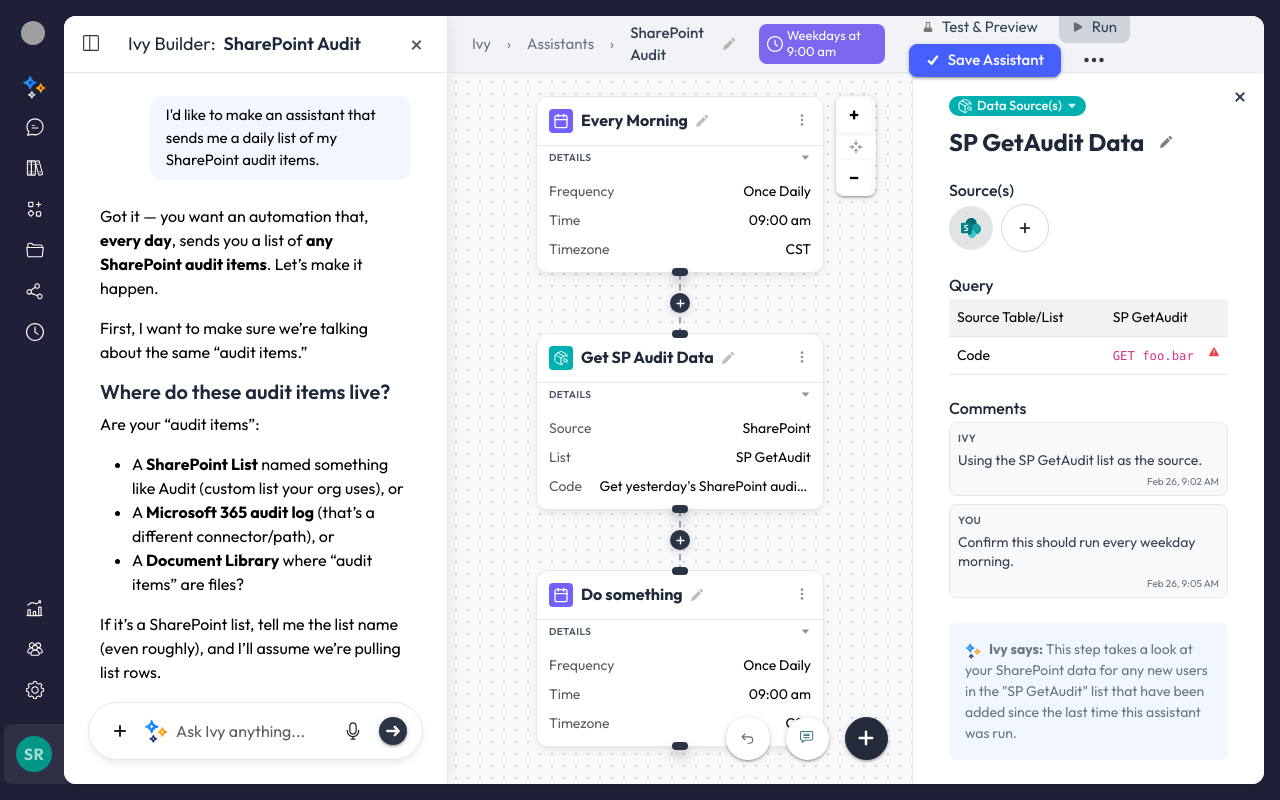
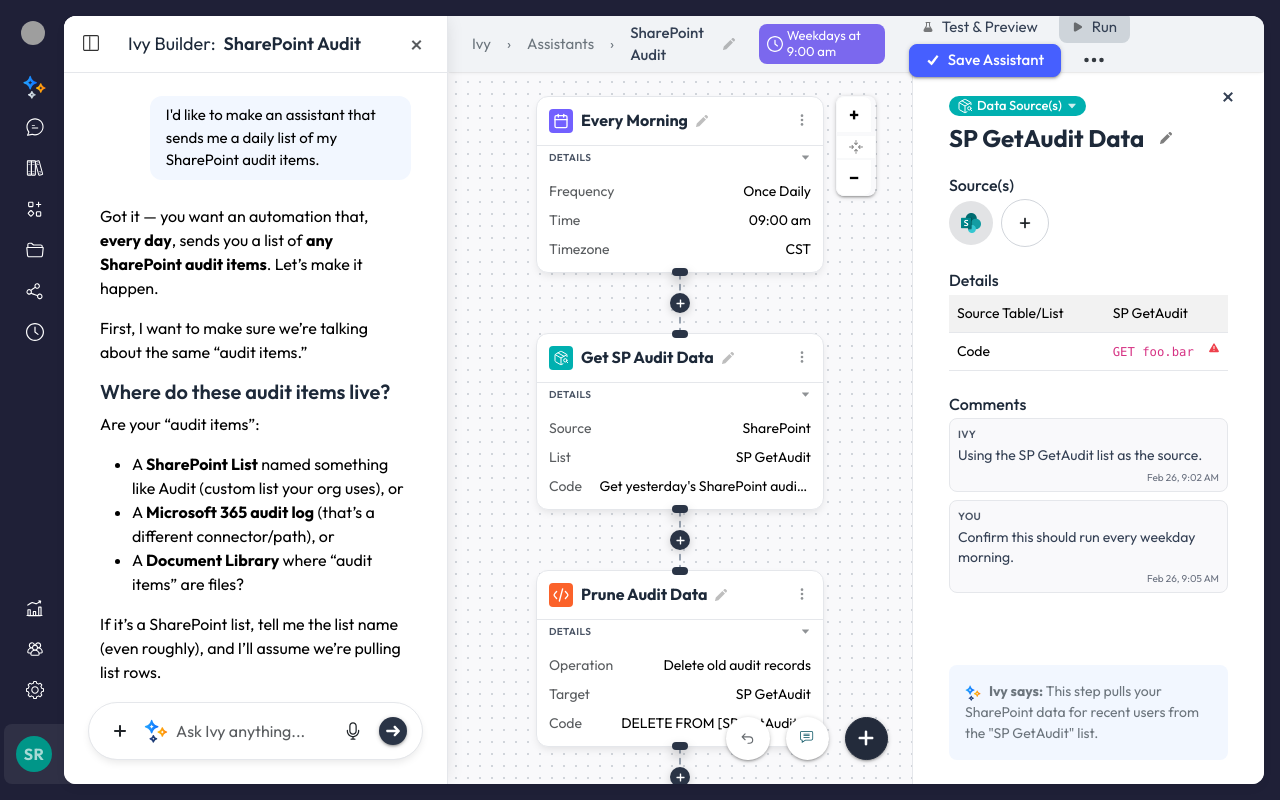
Before and after one commit to sdthornton/ivy-by-genuity, a Vue app: page /assistants in a window 1280 px wide. Built offline with nearby package versions, Linux system fonts and the light colour scheme; grey boxes are pictures that could not be loaded.

Commit message:
Before scheduling dropdown.

```diff
--- a/src/components/Assistants.vue
+++ b/src/components/Assistants.vue
@@ -7,13 +7,15 @@
 import ChatBox from "./shared/ChatBox.vue";
 import Step2Info  from "./assistants/step2Info.vue";
 import AssistantBuilder from "./assistants/AssistantBuilder.vue";
+import { MOCK_STEP_COUNT } from "./assistants/mockSteps";
 import { ref, watch, nextTick, onMounted, onBeforeUnmount } from "vue";
 
 // Most of this is mock work to demo the chat response and scroll functionality
 
 const PREVIEW_ALL_MESSAGES = true; // temporary visual-tuning mode
-const buildStep = ref(PREVIEW_ALL_MESSAGES ? 3 : 0);
+const buildStep = ref(PREVIEW_ALL_MESSAGES ? MOCK_STEP_COUNT : 0);
 const showSidebar = ref(PREVIEW_ALL_MESSAGES);
+const selectedSidebarStepId = ref(2);
 const assistantTitle = ref(PREVIEW_ALL_MESSAGES ? "SharePoint Audit" : "New Assistant");
 const chatContent = ref(null);
 const conversationContent = ref(null);
@@ -104,6 +106,11 @@
   scrollObserver?.disconnect();
 });
 
+const onBuilderStepSelect = (nodeId) => {
+  selectedSidebarStepId.value = Number(nodeId) || selectedSidebarStepId.value;
+  showSidebar.value = true;
+};
+
 </script>
 
 <template>
@@ -169,13 +176,13 @@
       <AssistantBuilder
         class="col p-4"
         :current-builder-step="buildStep"
-        @toggleSidebar="!PREVIEW_ALL_MESSAGES && (showSidebar = !showSidebar)"
+        @toggleSidebar="onBuilderStepSelect"
       />
       <article
         v-if="showSidebar"
         class="col-auto side-content bg-white"
       >
-        <Step2Info @close="showSidebar = false" />
+        <Step2Info :selected-step-id="selectedSidebarStepId" @close="showSidebar = false" />
       </article>
     </div>
   </section>
--- a/src/components/assistants/AssistantBuilder.vue
+++ b/src/components/assistants/AssistantBuilder.vue
@@ -5,6 +5,7 @@
 import interact from "interactjs";
 import { onMounted, onBeforeUnmount, reactive, defineEmits, defineProps, watch, ref, nextTick, computed } from "vue";
 import StepOptionsDropdown from "../shared/StepOptionsDropdown.vue";
+import { createBuilderNodeTemplates } from "./mockSteps";
 
 const emit = defineEmits(["toggleSidebar"]);
 
@@ -27,17 +28,23 @@
 const panOffset = reactive({ x: 0, y: 0 });
 const panState = reactive({ startX: 0, startY: 0, baseX: 0, baseY: 0 });
 const isPanning = ref(false);
+const isRecentering = ref(false);
 const zoomLevel = ref(1);
 const ZOOM_STEP = 0.1;
 const MIN_ZOOM = 0.5;
 const MAX_ZOOM = 2;
+const RECENTER_TRANSITION_MS = 160;
 
 const canvasPanStyle = computed(() => ({
   backgroundPosition: `${panOffset.x + 2}px ${panOffset.y + 4}px`,
 }));
 
-const scenePanStyle = computed(() => ({
-  transform: `translate3d(${panOffset.x}px, ${panOffset.y}px, 0) scale(${zoomLevel.value})`,
+const sceneTranslateStyle = computed(() => ({
+  transform: `translate3d(${panOffset.x}px, ${panOffset.y}px, 0)`,
+}));
+
+const sceneScaleStyle = computed(() => ({
+  transform: `scale(${zoomLevel.value})`,
 }));
 
 function findNodeById(id) {
@@ -72,7 +79,21 @@
   panState.baseY = baseTopOffset;
 }
 
+let recenterTimer = 0;
+function beginRecenteringTransition() {
+  if (recenterTimer) {
+    window.clearTimeout(recenterTimer);
+  }
+
+  isRecentering.value = true;
+  recenterTimer = window.setTimeout(() => {
+    isRecentering.value = false;
+    recenterTimer = 0;
+  }, RECENTER_TRANSITION_MS);
+}
+
 function recenterCanvas() {
+  beginRecenteringTransition();
   resetCanvasToBasePoint();
   zoomLevel.value = 1;
   scheduleConnectionLineUpdate();
@@ -108,6 +129,11 @@
     return;
   }
 
+  if (recenterTimer) {
+    window.clearTimeout(recenterTimer);
+    recenterTimer = 0;
+  }
+  isRecentering.value = false;
   isPanning.value = true;
   panState.startX = event.clientX;
   panState.startY = event.clientY;
@@ -145,19 +171,21 @@
   canvasSize.width = canvasEl.clientWidth;
   canvasSize.height = canvasEl.clientHeight;
 
-  const canvasRect = canvasEl.getBoundingClientRect();
   const nodeEls = Array.from(canvasEl.querySelectorAll(".assistant-step[data-step-id]"));
   const anchors = new Map();
 
   nodeEls.forEach((el) => {
     const nodeId = String(el.dataset.stepId || "");
     if (!nodeId) return;
-    const rect = el.getBoundingClientRect();
-    const scale = zoomLevel.value || 1;
+    const node = findNodeById(nodeId);
+    if (!node) return;
+
+    const visualLeft = el.offsetLeft + node.x;
+    const visualTop = el.offsetTop + node.y;
     anchors.set(nodeId, {
-      x: (rect.left + rect.width / 2 - canvasRect.left - panOffset.x) / scale,
-      topY: (rect.top - canvasRect.top - panOffset.y) / scale,
-      bottomY: (rect.bottom - canvasRect.top - panOffset.y) / scale,
+      x: visualLeft + (el.offsetWidth / 2),
+      topY: visualTop,
+      bottomY: visualTop + el.offsetHeight,
     });
   });
 
@@ -242,9 +270,7 @@
 
 /* BEGIN MOCK DATA */
 
-const scheduleNode = { id: 1, type: "schedule", title: "Every Morning", data: { frequency: "Once Daily", time: "09:00 am", timezone: "CST"}, detailsCollapsed: false, connections: [2], x: 0,  y: 0 };
-const lookupNewNode = { id: 2, type: "lookup", title: "Get SP Audit Data", data: { source: "SharePoint", list: "SP GetAudit", code: "Get yesterday's SharePoint audit activity if present." }, detailsCollapsed: false, connections: [3],  x: 0, y: 60 };
-const emailDataNode = { id: 3, type: "schedule", title: "Do something", data: { frequency: "Once Daily", time: "09:00 am", timezone: "CST"}, detailsCollapsed: false, connections: [],  x: 0,  y: 120 };
+const initialNodeTemplates = createBuilderNodeTemplates();
 
 const nodes = reactive([]);
 
@@ -314,10 +340,9 @@
   () => props.currentBuilderStep,
   (newStep) => {
     nodes.splice(0, nodes.length);
-
-    if (newStep >= 1) nodes.push(cloneNodeTemplate(scheduleNode));
-    if (newStep >= 2) nodes.push(cloneNodeTemplate(lookupNewNode));
-    if (newStep >= 3) nodes.push(cloneNodeTemplate(emailDataNode));
+    initialNodeTemplates
+      .slice(0, Math.max(0, newStep))
+      .forEach((template) => nodes.push(cloneNodeTemplate(template)));
 
     nextTick(() => scheduleConnectionLineUpdate());
   },
@@ -332,6 +357,10 @@
   window.removeEventListener("resize", scheduleConnectionLineUpdate);
   if (lineRaf) cancelAnimationFrame(lineRaf);
   lineRaf = 0;
+  if (recenterTimer) {
+    window.clearTimeout(recenterTimer);
+    recenterTimer = 0;
+  }
 });
 
 </script>
@@ -340,18 +369,27 @@
   <article
     ref="canvas"
     class="assistant-builder-canvas"
-    :class="{ 'assistant-builder-canvas--panning': isPanning }"
+    :class="{
+      'assistant-builder-canvas--panning': isPanning,
+      'assistant-builder-canvas--recentering': isRecentering,
+    }"
     :style="canvasPanStyle"
     @pointerdown="startCanvasPan"
     @pointermove="moveCanvasPan"
     @pointerup="endCanvasPan"
     @pointercancel="endCanvasPan"
   >
-    <div class="assistant-builder-scene" :style="scenePanStyle">
+    <div
+      class="assistant-builder-scene"
+      :class="{ 'assistant-builder-scene--recentering': isRecentering }"
+      :style="sceneTranslateStyle"
+    >
+      <div class="assistant-builder-scene-scale" :style="sceneScaleStyle">
         <svg
           class="assistant-step-connections"
           :width="canvasSize.width"
           :height="canvasSize.height"
+          overflow="visible"
           aria-hidden="true"
         >
           <line
@@ -370,7 +408,8 @@
 	          class="assistant-step-inline-add"
 	          :style="{ left: `${line.midX}px`, top: `${line.midY}px` }"
 	        >
-        <template #trigger>
+	          <template #trigger="{ open }">
+	            <div class="builder-zoom-tooltip-wrap assistant-step-inline-tooltip-wrap">
 	              <button
 	                type="button"
 	                class="assistant-step-inline-add-btn d-flex align-items-center justify-content-center"
@@ -378,6 +417,8 @@
 	              >
 	                <img src="../../assets/plus-round.svg" width="11" height="11" class="d-block invert-to-white opacity-90">
 	              </button>
+	              <div v-if="!open" class="builder-zoom-tooltip true-small" role="tooltip">Add a step here.</div>
+	            </div>
 	          </template>
 	        </StepOptionsDropdown>
 
@@ -401,11 +442,19 @@
 	          </div>
 
 	          <div class="assistant-step-header border-bottom px-2.5 py-2.5 d-flex align-items-center justify-content-start">
-            <div v-if="node.type === 'schedule'" style="border-radius: 0.25rem;" class="bg-schedule me-2 p-1">
-              <img src="../../assets/sim-ai/calendar.svg" width="16" height="16" class="d-block">
-            </div>
-            <div v-if="node.type === 'lookup'" style="border-radius: 0.25rem;" class="bg-lookup me-2 p-1">
-              <img src="../../assets/sim-ai/lookup.svg" width="16" height="16" class="d-block">
+	            <div
+	              v-if="node.typeMeta"
+	              style="border-radius: 0.25rem;"
+	              class="me-2 p-1"
+	              :class="node.typeMeta.bgClass"
+	            >
+	              <img
+	                :src="node.typeMeta.icon"
+	                width="16"
+	                height="16"
+	                class="d-block"
+	                :class="{ 'invert-to-white': node.typeMeta.iconInvert }"
+	              >
 	            </div>
 	            <h6 class="fw-bold mb-0 me-2">
 	              {{  node.title }}
@@ -421,6 +470,7 @@
                   type="button"
                   class="assistant-step-menu-trigger assistant-step-control"
                   aria-label="Step actions"
+                  @click.stop
                 >
                   <img src="../../assets/ellipses.svg" width="14" height="14" class="assistant-step-menu-trigger__icon">
                 </button>
@@ -488,6 +538,7 @@
             </div>
           </template>
         </StepOptionsDropdown>
+      </div>
     </div>
 
     <!-- <div class="assistant-step border rounded bg-white" data-step-id="1" draggable>
@@ -602,15 +653,30 @@
   cursor: grabbing;
 }
 
+.assistant-builder-canvas--recentering {
+  transition: background-position 0.16s ease-in-out;
+}
+
 .assistant-builder-scene {
   inset: 0;
   position: absolute;
-  transform-origin: top left;
+}
+
+.assistant-builder-scene--recentering {
+  transition: transform 0.16s ease-in-out;
+}
+
+.assistant-builder-scene-scale {
+  inset: 0;
+  position: absolute;
+  transform-origin: center center;
+  transition: transform 0.2s ease-in-out;
 }
 
 .assistant-step-connections {
   height: 100%;
   inset: 0;
+  overflow: visible;
   pointer-events: none;
   position: absolute;
   width: 100%;
@@ -855,6 +921,14 @@
   transform: translateX(-50%);
 }
 
+.assistant-step-inline-tooltip-wrap .builder-zoom-tooltip {
+  bottom: calc(100% + 0.5rem);
+  left: 50%;
+  right: auto;
+  top: auto;
+  transform: translateX(-50%);
+}
+
 .builder-action--zoom-in,
 .builder-action--recenter,
 .builder-action--zoom-out {
@@ -920,7 +994,4 @@
   top: 50%;
 }
 
-.bg-ivy {
-  background-color: $left-nav-background !important;
-}
 </style>
--- /dev/null
+++ b/src/components/assistants/mockSteps.js
@@ -0,0 +1,251 @@
+import iconCalendar from "../../assets/sim-ai/calendar.svg";
+import iconLookup from "../../assets/sim-ai/lookup.svg";
+import iconCode from "../../assets/sim-ai/code.svg";
+import iconTrigger from "../../assets/sim-ai/trigger.svg";
+import iconAction from "../../assets/sim-ai/action.svg";
+import iconWait from "../../assets/sim-ai/wait.svg";
+import iconNote from "../../assets/sim-ai/note.svg";
+import iconSplit from "../../assets/sim-ai/split.svg";
+import iconParallel from "../../assets/sim-ai/parallel.svg";
+import iconLoop from "../../assets/sim-ai/loop.svg";
+import iconAlert from "../../assets/sim-ai/alert.svg";
+import sharepointLogo from "../../assets/sharepoint.png";
+
+export const sourceOptions = [
+  "Entra ID",
+  "Cisco Meraki",
+  "Kaseya VSA",
+  "Sophos XDR",
+  "KnowBe4",
+  "Avanon",
+  "Cisco Umbrella",
+  "Kaseya Spanning",
+  "Sophos EDR",
+  "SharePoint",
+  "Microsoft 365",
+  "Google Workspace",
+  "OneLogin",
+];
+
+export const STEP_TYPE_META = {
+  lookup: {
+    bgClass: "bg-lookup",
+    icon: iconLookup,
+    iconInvert: false,
+    label: "Lookup",
+  },
+  schedule: {
+    bgClass: "bg-schedule",
+    icon: iconCalendar,
+    iconInvert: false,
+    label: "Schedule",
+  },
+  trigger: {
+    bgClass: "bg-trigger",
+    icon: iconTrigger,
+    iconInvert: true,
+    label: "Trigger",
+  },
+  code: {
+    bgClass: "bg-code",
+    icon: iconCode,
+    iconInvert: true,
+    label: "Code",
+  },
+  wait: {
+    bgClass: "bg-wait",
+    icon: iconWait,
+    iconInvert: true,
+    label: "Wait",
+  },
+  note: {
+    bgClass: "bg-note",
+    icon: iconNote,
+    iconInvert: true,
+    label: "Note",
+  },
+  split: {
+    bgClass: "bg-split",
+    icon: iconSplit,
+    iconInvert: true,
+    label: "Split",
+  },
+  parallel: {
+    bgClass: "bg-parallel",
+    icon: iconParallel,
+    iconInvert: true,
+    label: "Parallel",
+  },
+  loop: {
+    bgClass: "bg-loop",
+    icon: iconLoop,
+    iconInvert: true,
+    label: "Loop",
+  },
+  alert: {
+    bgClass: "bg-alert",
+    icon: iconAlert,
+    iconInvert: true,
+    label: "Alert",
+  },
+  // Temporary alias while this mock step still uses the older "action" name.
+  action: {
+    bgClass: "bg-ivy",
+    icon: iconAction,
+    iconInvert: true,
+    label: "Ivy Action",
+  },
+};
+
+export function getStepTypeMeta(type) {
+  return STEP_TYPE_META[type] || STEP_TYPE_META.note;
+}
+
+const stepDefinitions = [
+  {
+    id: 1,
+    type: "schedule",
+    title: "Every Morning",
+    sources: [],
+    rows: [
+      { key: "Frequency", value: "Once Daily" },
+      { key: "Time", value: "09:00 am" },
+      { key: "Timezone", value: "CST" },
+    ],
+    comments: [
+      { author: "Ivy", body: "Schedule is set for weekday mornings.", stamp: "Feb 26, 8:57 AM" },
+      { author: "You", body: "Keep this at 9:00 am local time.", stamp: "Feb 26, 8:59 AM" },
+    ],
+    ivySays: "This step triggers the assistant each weekday morning at 9:00 am.",
+    builderData: {
+      frequency: "Once Daily",
+      time: "09:00 am",
+      timezone: "CST",
+    },
+    detailsCollapsed: false,
+    connections: [2],
+    x: 0,
+    y: 0,
+  },
+  {
+    id: 2,
+    type: "lookup",
+    title: "SP GetAudit Data",
+    builderTitle: "Get SP Audit Data",
+    pill: "Data Source(s)",
+    sources: [{ label: "SharePoint", icon: sharepointLogo }],
+    rows: [
+      { key: "Source Table/List", value: "SP GetAudit" },
+      { key: "Code", isCode: true, showWarning: true },
+    ],
+    comments: [
+      { author: "Ivy", body: "Using the SP GetAudit list as the source.", stamp: "Feb 26, 9:02 AM" },
+      { author: "You", body: "Confirm this should run every weekday morning.", stamp: "Feb 26, 9:05 AM" },
+    ],
+    ivySays: 'This step pulls your SharePoint data for recent users from the "SP GetAudit" list.',
+    builderData: {
+      source: "SharePoint",
+      list: "SP GetAudit",
+      code: "Get yesterday's SharePoint audit activity if present.",
+    },
+    detailsCollapsed: false,
+    connections: [3],
+    x: 0,
+    y: 60,
+  },
+  {
+    id: 3,
+    type: "code",
+    title: "Prune Audit Data",
+    sources: [],
+    rows: [
+      { key: "Operation", value: "Delete old audit records" },
+      { key: "Target", value: "SP GetAudit" },
+      { key: "Code", isCode: true, code: "DELETE FROM [SP GetAudit] WHERE [Created] < DATEADD(day, -7, GETUTCDATE())", showWarning: false },
+    ],
+    comments: [
+      { author: "Ivy", body: "This cleanup keeps the list focused on recent activity.", stamp: "Feb 26, 9:05 AM" },
+      { author: "You", body: "Delete anything older than one week.", stamp: "Feb 26, 9:06 AM" },
+    ],
+    ivySays: "This code step removes SharePoint audit rows older than seven days.",
+    builderData: {
+      operation: "Delete old audit records",
+      target: "SP GetAudit",
+      code: "DELETE FROM [SP GetAudit] WHERE [Created] < DATEADD(day, -7, GETUTCDATE())",
+    },
+    detailsCollapsed: false,
+    connections: [4],
+    x: 0,
+    y: 120,
+  },
+  {
+    id: 4,
+    type: "action",
+    title: "Do something",
+    pill: "Ivy Action",
+    sources: [],
+    rows: [
+      { key: "Action", value: "Send Daily Audit Summary" },
+      { key: "Channel", value: "Email" },
+      { key: "Recipients", value: "Security Team" },
+    ],
+    comments: [
+      { author: "Ivy", body: "This action will send an email digest.", stamp: "Feb 26, 9:06 AM" },
+      { author: "You", body: "Use this as the final delivery step.", stamp: "Feb 26, 9:07 AM" },
+    ],
+    ivySays: "This action step sends the summarized audit result to your configured recipients.",
+    builderData: {
+      action: "Send Daily Audit Summary",
+      channel: "Email",
+      recipients: "Security Team",
+    },
+    detailsCollapsed: false,
+    connections: [],
+    x: 0,
+    y: 180,
+  },
+];
+
+function cloneRows(rows) {
+  return rows.map((row) => ({ ...row }));
+}
+
+function cloneComments(comments) {
+  return comments.map((comment) => ({ ...comment }));
+}
+
+function cloneSources(sources) {
+  return sources.map((source) => ({ ...source }));
+}
+
+export const MOCK_STEP_COUNT = stepDefinitions.length;
+
+export function createSidebarStepMap() {
+  return stepDefinitions.reduce((acc, step) => {
+    const typeMeta = getStepTypeMeta(step.type);
+    acc[step.id] = {
+      pill: step.pill || typeMeta.label,
+      typeMeta,
+      title: step.title,
+      sources: cloneSources(step.sources),
+      rows: cloneRows(step.rows),
+      comments: cloneComments(step.comments),
+      ivySays: step.ivySays,
+    };
+    return acc;
+  }, {});
+}
+
+export function createBuilderNodeTemplates(stepCount = stepDefinitions.length) {
+  return stepDefinitions.slice(0, stepCount).map((step) => ({
+    id: step.id,
+    type: step.type,
+    typeMeta: getStepTypeMeta(step.type),
+    title: step.builderTitle || step.title,
+    data: { ...step.builderData },
+    detailsCollapsed: step.detailsCollapsed,
+    connections: [...step.connections],
+    x: step.x,
+    y: step.y,
+  }));
+}
--- a/src/components/assistants/step2Info.vue
+++ b/src/components/assistants/step2Info.vue
@@ -1,6 +1,14 @@
 <script setup>
-import { ref } from "vue";
+import { ref, computed } from "vue";
 import StepOptionsDropdown from "../shared/StepOptionsDropdown.vue";
+import { sourceOptions, createSidebarStepMap } from "./mockSteps";
+
+const props = defineProps({
+  selectedStepId: {
+    type: Number,
+    default: 2,
+  },
+});
 
 const emit = defineEmits(["close"]);
 
@@ -8,21 +16,9 @@
 const queryCode = ref("GET foo.bar");
 const sourceSearch = ref("");
 
-const sourceOptions = [
-  "Entra ID",
-  "Cisco Meraki",
-  "Kaseya VSA",
-  "Sophos XDR",
-  "KnowBe4",
-  "Avanon",
-  "Cisco Umbrella",
-  "Kaseya Spanning",
-  "Sophos EDR",
-  "SharePoint",
-  "Microsoft 365",
-  "Google Workspace",
-  "OneLogin",
-];
+const stepMap = createSidebarStepMap();
+
+const activeStep = computed(() => stepMap[props.selectedStepId] || stepMap[2]);
 
 const ignoreQueryWarning = () => {
   showQueryWarning.value = false;
@@ -35,38 +31,38 @@
 </script>
 
 <template>
+  <div class="step2-info-panel d-flex flex-column h-100">
     <button
       type="button"
-    class="step2-info-close-btn btn btn-sm btn-white rounded-circle d-flex align-items-center justify-content-center"
+      class="step2-info-close-btn btn btn-sm btn-white d-flex align-items-center justify-content-center"
       aria-label="Close step details"
       @click="emit('close')"
     >
       &times;
     </button>
-  <div class="step2-info-panel d-flex flex-column h-100">
 
     <div class="step2-info-top d-flex flex-column">
       <div class="side-content-scroll d-flex flex-column align-items-start">
-        <StepOptionsDropdown class="source-pill-dropdown mb-2">
-          <template #trigger>
-            <div class="source-pill-trigger d-inline-flex align-items-center">
-              <div class="bg-lookup py-0 px-2 true-small fw-medium text-white d-inline-flex align-items-center rounded-pill">
-                <img src="../../assets/sim-ai/lookup.svg" width="16" height="16" class="d-inline-block me-1">
-                <span>Data Source(s)</span>
+        <div class="step-type-pill true-small fw-medium text-white d-inline-flex align-items-center rounded-pill px-2 py-0" :class="activeStep.typeMeta.bgClass">
+          <img :src="activeStep.typeMeta.icon" width="16" height="16" class="d-inline-block me-1" :class="{ 'invert-to-white': activeStep.typeMeta.iconInvert }">
+          <span>{{ activeStep.pill }}</span>
           <img src="../../assets/arrow-down-b.svg" width="12" height="12" class="source-pill-caret ms-1">
         </div>
-            </div>
-          </template>
-        </StepOptionsDropdown>
-        <div class="d-flex align-items-center">
-          <h4 class="fw-bold mb-0 me-3">SP GetAudit Data</h4>
+
+        <div class="d-flex align-items-center mt-2">
+          <h4 class="fw-bold mb-0 me-3">{{ activeStep.title }}</h4>
           <img src="../../assets/edit.svg" height="12" width="12" class="opacity-50">
         </div>
-        <div class="mt-4">
+
+        <div v-if="activeStep.sources.length" class="mt-4 w-100">
           <h6 class="fw-medium mb-1">Source(s)</h6>
           <div class="d-flex align-items-center">
-            <div class="rounded-circle bg-secondary-subtle d-flex align-items-center justify-content-center px-2.5 py-2.5 me-2">
-              <img src="../../assets/sharepoint.png" height="20" width="20">
+            <div
+              v-for="source in activeStep.sources"
+              :key="source.label"
+              class="rounded-circle bg-secondary-subtle d-flex align-items-center justify-content-center px-2.5 py-2.5 me-2"
+            >
+              <img :src="source.icon" height="20" width="20">
             </div>
             <StepOptionsDropdown
               class="source-picker-wrap"
@@ -106,17 +102,17 @@
         </div>
 
         <div class="mt-4 w-100">
-          <h6 class="fw-medium mb-1">Query</h6>
+          <h6 class="fw-medium mb-1">Details</h6>
           <table class="table table-striped w-100 not-as-small mb-0">
             <tbody>
-              <tr>
-                <td>Source Table/List</td>
-                <td>SP GetAudit</td>
-              </tr>
-            <tr>
-              <td>Code</td>
-              <td class="query-code-cell">
-                <div v-if="showQueryWarning" class="query-warning-wrap">
+              <tr
+                v-for="row in activeStep.rows"
+                :key="row.key"
+              >
+                <td>{{ row.key }}</td>
+                <td :class="{ 'query-code-cell': row.isCode }">
+                  <template v-if="row.isCode">
+                    <div v-if="row.showWarning && showQueryWarning" class="query-warning-wrap">
                       <button
                         type="button"
                         class="query-warning-trigger"
@@ -144,7 +140,11 @@
                         </div>
                       </div>
                     </div>
-                <code>{{ queryCode }}</code>
+                    <code>{{ row.code || queryCode }}</code>
+                  </template>
+                  <template v-else>
+                    {{ row.value }}
+                  </template>
                 </td>
               </tr>
             </tbody>
@@ -154,19 +154,14 @@
         <div class="mt-4 w-100">
           <h6 class="fw-medium mb-1">Comments</h6>
           <div class="comments-stack d-flex flex-column gap-2">
-            <div class="comment-item bg-titan-white rounded-sm p-2">
-              <div class="comment-author true-small mb-1">Ivy</div>
-              <p class="comment-body not-as-small mb-0">
-                Using the SP GetAudit list as the source.
-              </p>
-              <div class="comment-meta text-end">Feb 26, 9:02 AM</div>
-            </div>
-            <div class="comment-item bg-titan-white rounded-sm p-2">
-              <div class="comment-author true-small mb-1">You</div>
-              <p class="comment-body not-as-small mb-0">
-                Confirm this should run every weekday morning.
-              </p>
-              <div class="comment-meta text-end">Feb 26, 9:05 AM</div>
+            <div
+              v-for="comment in activeStep.comments"
+              :key="`${comment.author}-${comment.stamp}`"
+              class="comment-item bg-titan-white rounded-sm p-2"
+            >
+              <div class="comment-author true-small mb-1">{{ comment.author }}</div>
+              <p class="comment-body not-as-small mb-0">{{ comment.body }}</p>
+              <div class="comment-meta text-end">{{ comment.stamp }}</div>
             </div>
           </div>
         </div>
@@ -176,7 +171,7 @@
     <div class="ivy-says-shell pt-2 bg-white">
       <div class="ivy-says-sticky text-secondary bg-iceberg-blue p-3 rounded-sm not-as-small">
         <img src="../../assets/nav-resources-alt.svg" height="16" width="16" class="me-2">
-        <strong>Ivy says:</strong> This step takes a look at your <span>SharePoint</span> data for any new users in the "SP GetAudit" list that have been added since the last time this assistant was run.
+        <strong>Ivy says:</strong> {{ activeStep.ivySays }}
       </div>
     </div>
   </div>
@@ -210,17 +205,13 @@
   min-height: 0;
   overflow-y: auto;
   overscroll-behavior: contain;
-  padding: 1.5rem 1.5rem 1.5rem;
+  padding: 1.5rem;
   width: 100%;
 }
 
-.source-pill-dropdown {
+.step-type-pill {
   position: relative;
-  z-index: 8;
-}
-
-.source-pill-trigger {
-  cursor: pointer;
+  z-index: 2;
 }
 
 .source-pill-caret {
@@ -385,5 +376,4 @@
 .ivy-says-sticky {
   position: relative;
 }
-
 </style>
--- a/src/style.css
+++ b/src/style.css
@@ -233,3 +233,7 @@
 .bg-alert {
   background-color: #f3594e;
 }
+
+.bg-ivy {
+  background-color: var(--bs-primary);
+}
```
Lines whose indentation alone changed are shown as unchanged.
